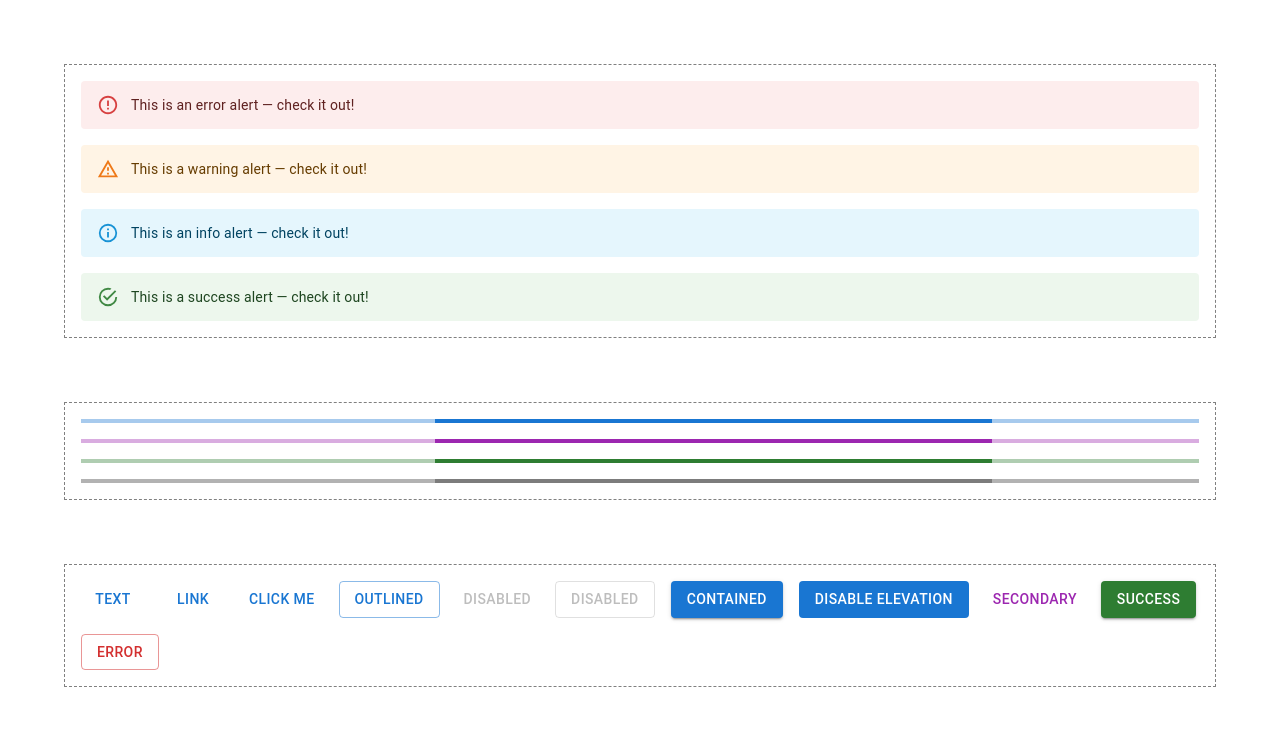
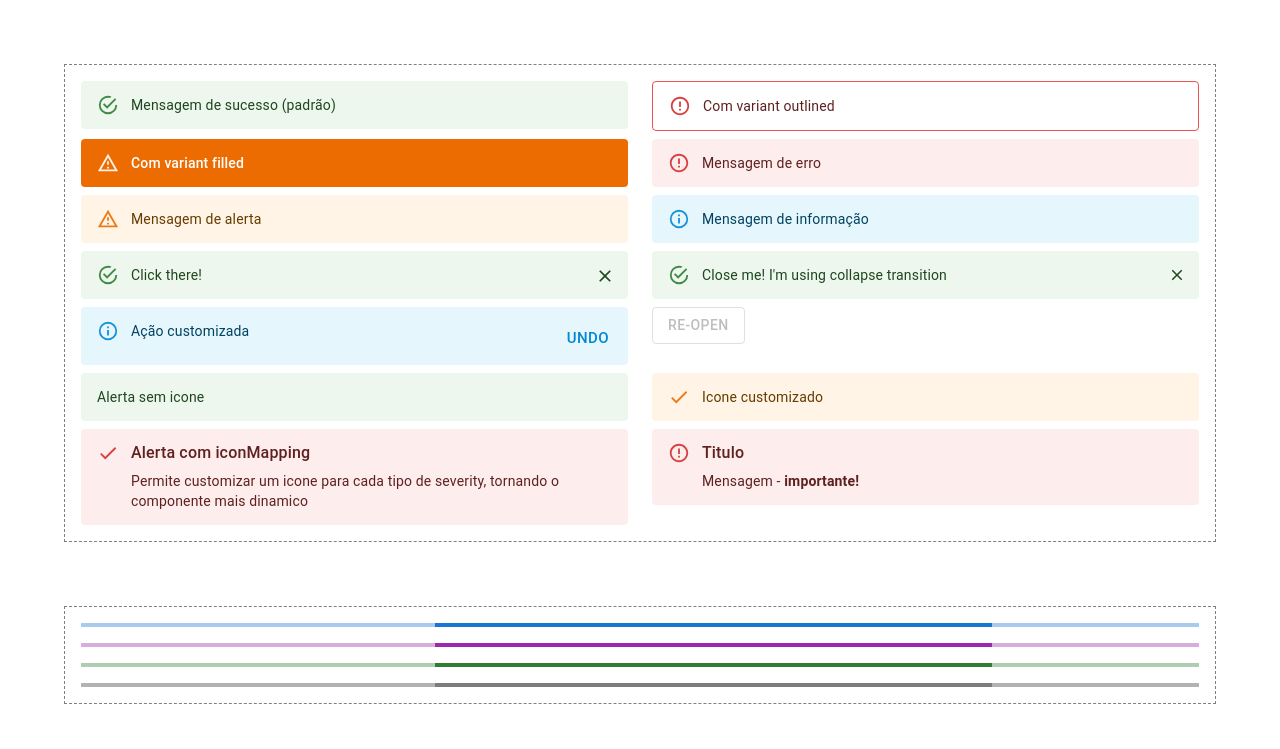
Before and after one commit to reginadiana/MUI, a React (Create React App) app: page / in a window 1280 px wide. Shown: the top 749 px of the page. Built offline with nearby package versions, Linux system fonts and the light colour scheme.

Commit message:
add icons lib, use grid and alert components

```diff
--- a/docker-compose.yml
+++ b/docker-compose.yml
@@ -3,7 +3,7 @@ services:
   mui_app:
     build: .
     ports:
-      - 3000:3000
+      - 5000:5000
     volumes:
       - .:/app
       - "/app/node_modules"
--- a/package.json
+++ b/package.json
@@ -5,6 +5,7 @@
   "dependencies": {
     "@emotion/react": "^11.11.0",
     "@emotion/styled": "^11.11.0",
+    "@mui/icons-material": "^5.11.16",
     "@mui/material": "^5.13.2",
     "@testing-library/jest-dom": "^5.16.1",
     "@testing-library/react": "^12.1.2",
--- a/src/App.js
+++ b/src/App.js
@@ -1,27 +1,142 @@
+import { useState } from "react";
 import "./App.css";
+
+import Alert from "@mui/material/Alert";
+import AlertTitle from "@mui/material/AlertTitle";
+import Avatar from "@mui/material/Avatar";
+import Box from "@mui/material/Box";
 import Button from "@mui/material/Button";
-import Box from "@mui/material/Box";
-import Avatar from "@mui/material/Avatar";
+import CloseIcon from "@mui/icons-material/Close";
+import CheckIcon from "@mui/icons-material/Check";
+import Collapse from "@mui/material/Collapse";
+import Grid from "@mui/material/Grid";
+import IconButton from "@mui/material/IconButton";
+import LinearProgress from "@mui/material/LinearProgress";
 import Stack from "@mui/material/Stack";
 import Typography from "@mui/material/Typography";
-import LinearProgress from "@mui/material/LinearProgress";
-import Alert from '@mui/material/Alert';
 
 function App() {
+  const [open, setOpen] = useState(true);
+
   return (
     <Box>
       <Box sx={{ m: 8, p: 2, border: "1px dashed grey" }}>
-        <Stack spacing={2}>
-          <Alert severity="error">This is an error alert — check it out!</Alert>
-          <Alert severity="warning">
-            This is a warning alert — check it out!
-          </Alert>
-          <Alert severity="info">This is an info alert — check it out!</Alert>
-          <Alert severity="success">
-            This is a success alert — check it out!
-          </Alert>
-        </Stack>
+        <Grid container rowSpacing={1} columnSpacing={{ xs: 1, sm: 2, md: 3 }}>
+          <Grid item xs={6}>
+            <Alert severity="success">Mensagem de sucesso (padrão)</Alert>
+          </Grid>
+
+          <Grid item xs={6}>
+            <Alert variant="outlined" severity="error">Com variant outlined</Alert>
+          </Grid>
+
+
+          <Grid item xs={6}>
+            <Alert variant="filled" severity="warning">Com variant filled</Alert>
+          </Grid>
+
+          <Grid item xs={6}>
+            <Alert severity="error">Mensagem de erro</Alert>
+          </Grid>
+
+          <Grid item xs={6}>
+            <Alert severity="warning">Mensagem de alerta</Alert>
+          </Grid>
+
+          <Grid item xs={6}>
+            <Alert severity="info">Mensagem de informação</Alert>
+          </Grid>
+
+          <Grid item xs={6}>
+            <Alert onClose={() => alert("onClose callback was trigged")}>
+              Click there!
+            </Alert>
+          </Grid>
+
+          <Grid item xs={6}>
+            <Collapse in={open}>
+              <Alert
+                action={
+                  <IconButton
+                    aria-label="close"
+                    color="inherit"
+                    size="small"
+                    onClick={() => setOpen(false)}
+                  >
+                    <CloseIcon fontSize="inherit" />
+                  </IconButton>
+                }
+              >
+                Close me! I'm using collapse transition
+              </Alert>
+            </Collapse>
+          </Grid>
+
+          <Grid item xs={6}>
+            <Alert
+              action={
+                <Button
+                  onClick={() =>
+                    alert("onClick callback was trigged by action button alert")
+                  }
+                  color="info"
+                  size="large"
+                >
+                  UNDO
+                </Button>
+              }
+              severity="info"
+            >
+              Ação customizada
+            </Alert>
+          </Grid>
+
+          <Grid item xs={6}>
+            <Button
+              disabled={open}
+              variant="outlined"
+              onClick={() => {
+                setOpen(true);
+              }}
+            >
+              Re-open
+            </Button>
+          </Grid>
+
+          <Grid item xs={6}>
+            <Alert icon={false} severity="success">
+              Alerta sem icone
+            </Alert>
+          </Grid>
+
+          <Grid item xs={6}>
+            <Alert icon={<CheckIcon fontSize="inherit" />} severity="warning">
+              Icone customizado
+            </Alert>
+          </Grid>
+
+          <Grid item xs={6}>
+            <Alert
+              iconMapping={{
+                error: <CheckIcon fontSize="inherit" />,
+              }}
+              severity="error"
+            >
+              <AlertTitle>Alerta com iconMapping</AlertTitle>
+              Permite customizar um icone para cada tipo de severity, tornando o
+              componente mais dinamico
+            </Alert>
+          </Grid>
+
+          <Grid item xs={6}>
+            <Alert severity="error">
+              <AlertTitle>Titulo</AlertTitle>Mensagem -{" "}
+              <strong>importante!</strong>
+            </Alert>
+          </Grid>
+        </Grid>
       </Box>
+
       <Box sx={{ m: 8, p: 2, border: "1px dashed grey" }}>
         <Stack spacing={2}>
           <LinearProgress />
@@ -30,6 +145,7 @@ function App() {
           <LinearProgress color="inherit" />
         </Stack>
       </Box>
+
       <Box sx={{ m: 8, p: 2, border: "1px dashed grey" }}>
         <Stack direction="row" useFlexGap flexWrap="wrap" spacing={2}>
           <Button variant="text">Text</Button>
```
Also changed, not shown: 1 other file (tests, documents, lock files or other folders).
